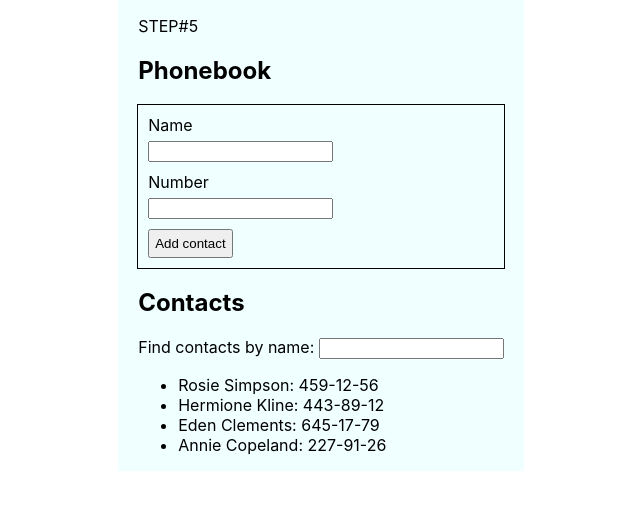
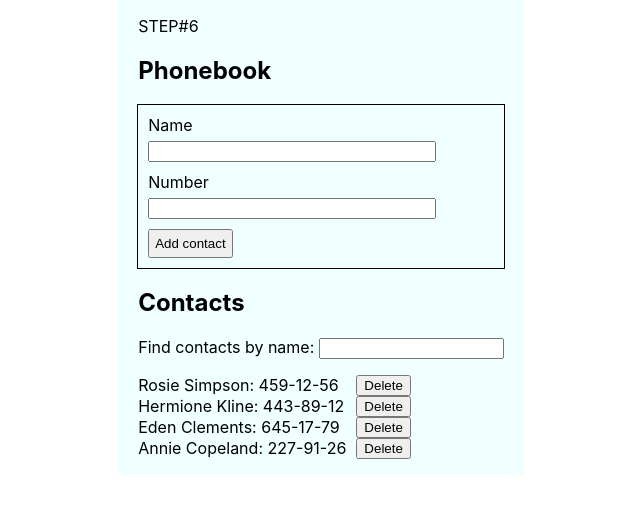
Before and after one commit to macbeebas/goit-react-hw-02-phonebook, a React (Create React App) app: page / in a window 1280 px wide. Shown: the top 514 px of the page, without its empty margins (319-959 px from the left). Built offline with nearby package versions, Linux system fonts and the light colour scheme.

Commit message:
Step 6 - ability to delete saved contacts & added some styles

```diff
--- a/src/components/App.jsx
+++ b/src/components/App.jsx
@@ -38,6 +38,13 @@ class App extends Component {
     Notify.success(`Contact ${name}: ${number} added successfully`);
   };
 
+  delContact = contactId => {
+    this.setState(prevState => ({
+      contacts: prevState.contacts.filter(contact => contact.id !== contactId),
+    }));
+    Notify.success('Contact has been deleted');
+  };
+
   changeFilter = e => {
     this.setState({ filter: e.currentTarget.value });
   };
@@ -52,13 +59,16 @@ class App extends Component {
     return (
       <div className="container">
         <div className="components-list">
-          <p>STEP#5</p>
+          <p>STEP#6</p>
           <Section title="Phonebook">
             <Phonebook onSubmit={this.addContact} />
           </Section>
           <Section title="Contacts">
             <Filter value={this.state.filter} onChange={this.changeFilter} />
-            <ContactsList contacts={this.showContacts()} />
+            <ContactsList
+              contacts={this.showContacts()}
+              onDelContact={this.delContact}
+            />
           </Section>
         </div>
       </div>
--- a/src/components/ContactsList/ContactsList.jsx
+++ b/src/components/ContactsList/ContactsList.jsx
@@ -2,13 +2,20 @@ import React from 'react';
 import css from './ContactsList.module.css';
 import PropTypes from 'prop-types';
 
-export const ContactsList = ({ contacts }) => (
-  <ul>
+export const ContactsList = ({ contacts, onDelContact }) => (
+  <ul className={css.constactList}>
     {contacts.map(({ id, name, number }) => (
-      <li key={id}>
+      <li key={id} className={css.contactItem}>
         <p className={css.contactName}>
           {name}: {number}
         </p>
+        <button
+          className={css.contactBtn}
+          type="button"
+          onClick={() => onDelContact(id)}
+        >
+          Delete
+        </button>
       </li>
     ))}
   </ul>
--- a/src/components/ContactsList/ContactsList.module.css
+++ b/src/components/ContactsList/ContactsList.module.css
@@ -4,6 +4,22 @@
   /* 1em = 32px */
 }
 
+.constactList {
+  display: flex;
+  flex-direction: column;
+  padding: 0;
+  width: fit-content;
+}
+
+.contactItem {
+  display: flex;
+  justify-content: space-between;
+}
+
 .contactName {
   margin: 0;
 }
+
+.contactBtn {
+  margin-left: 10px;
+}
--- a/src/components/Phonebook/Phonebook.jsx
+++ b/src/components/Phonebook/Phonebook.jsx
@@ -30,6 +30,7 @@ export class Phonebook extends Component {
           <label className={css.formLabel}>
             <p>Name</p>
             <input
+              className={css.formInput}
               type="text"
               name="name"
               value={this.state.name}
@@ -42,6 +43,7 @@ export class Phonebook extends Component {
           <label className={css.formLabel}>
             <p>Number</p>
             <input
+              className={css.formInput}
               type="text"
               name="number"
               value={this.state.number}
--- a/src/components/Phonebook/Phonebook.module.css
+++ b/src/components/Phonebook/Phonebook.module.css
@@ -19,6 +19,10 @@
   padding: 5px;
 }
 
+.formInput {
+  min-width: 35vb;
+}
+
 .formLabel>p {
   margin: 0;
   margin-bottom: 5px;
```
